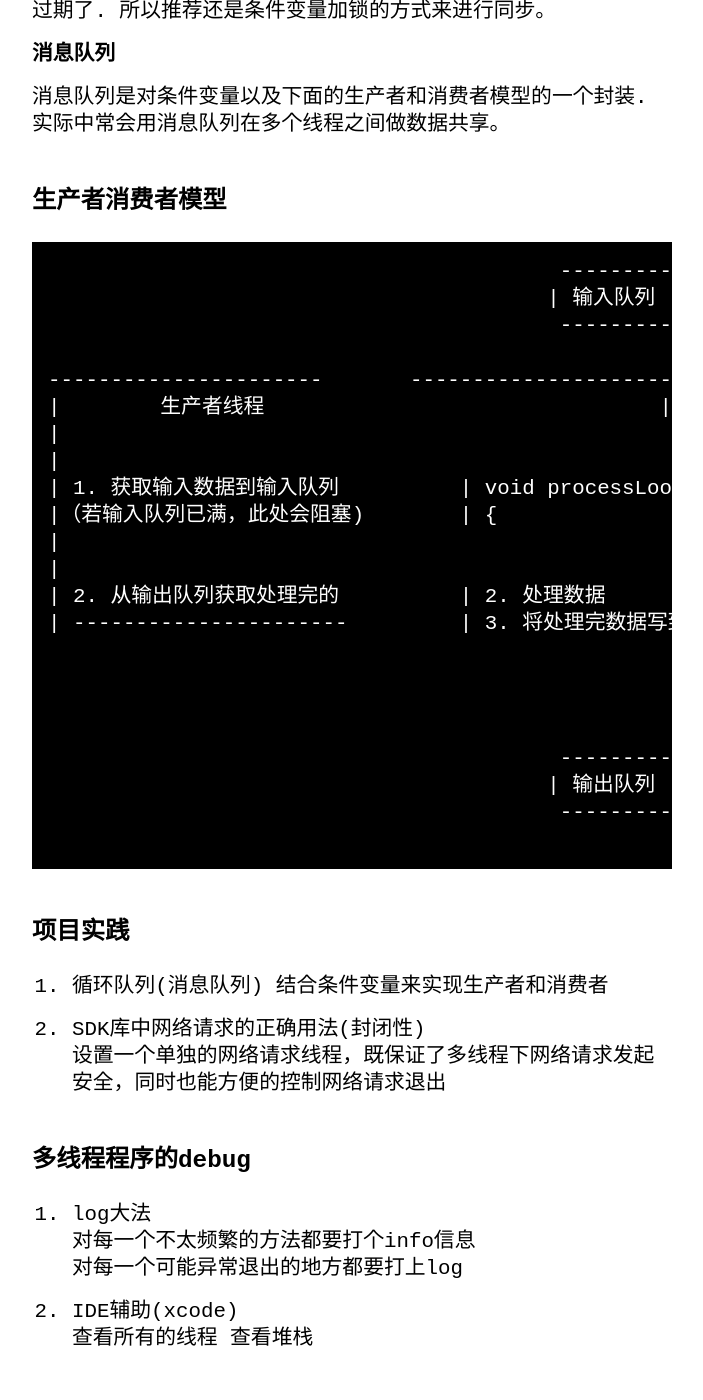
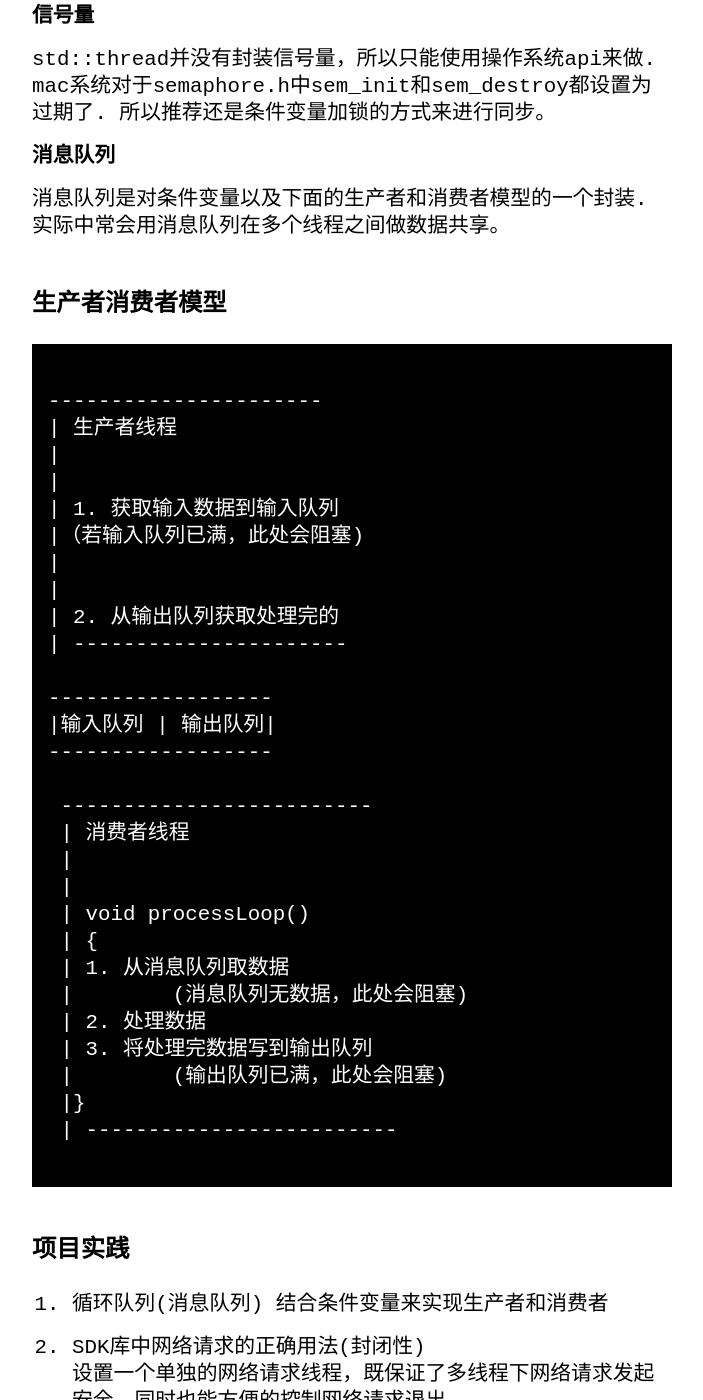
Before and after one commit to iiicp/iiicp.github.io, a Jekyll site: the page built from _posts/2021-01-04-multi-thread-programing.md, in a window 1280 px wide and 1400 px high, scrolled down 3124 px. Shown: the whole window, without its empty margins (288-991 px from the left). Built offline with Jekyll 4.4.1, drawn with Linux system fonts in a browser that asks for light colours; some of the changed text lies outside the part shown.

````diff
--- a/_posts/2021-01-04-multi-thread-programing.md
+++ b/_posts/2021-01-04-multi-thread-programing.md
@@ -70,12 +70,14 @@ std::thread提供了joinable和join，在join之前我们一般先调用joinable
 条件变量机制有两点问题需要注意，分别是**信号量丢失**和**虚假唤醒**.
 
 信号量丢失的问题
-	当被通知对象不是处于wait状态时，条件变量的notify是会被浪费掉的，所以如果要通过notify来做一些操作，被通知对象要放在循环中去处理，下一次循环时就能判断到上一次的状态修改了。
+
+当被通知对象不是处于wait状态时，条件变量的notify是会被浪费掉的，所以如果要通过notify来做一些操作，被通知对象要放在循环中去处理，下一次循环时就能判断到上一次的状态修改了。
 
 虚假唤醒问题
-	1. 系统系统有时候会唤醒条件变量，我们需要再次检测是否条件是否满足
-	2. 即使一个线程让条件变量的条件满足了，到另外等待线程执行之前，中间又导致条件不满足了也是有可能，所以还需要判断下条件是否真的满足。
-	所以解决这个问题的办法就是每次条件变量别激活时，再次检测条件的真实性。所以使用while()+wait的方式来做
+
+1. 系统系统有时候会唤醒条件变量，我们需要再次检测是否条件是否满足
+2. 即使一个线程让条件变量的条件满足了，到另外等待线程执行之前，中间又导致条件不满足了也是有可能，所以还需要判断下条件是否真的满足。
+所以解决这个问题的办法就是每次条件变量别激活时，再次检测条件的真实性。所以使用while()+wait的方式来做
 
 补充一点
 为什么条件变量需要配合mutex来用，是因为解锁和休眠等待需要保持原子操作。若不是原子操作，在解锁后，时间片被切换到另外一个线程，再次发送条件信号，让条件满足了，等时间片再次切换到当前线程的休眠等待操作时，信号已经被浪费掉了，此时仍然会阻塞。
@@ -107,27 +109,35 @@ std::thread并没有封装信号量，所以只能使用操作系统api来做. m
 ### 生产者消费者模型
 
 ```
-					 ---------
-		   			| 输入队列 |
-		   			 ---------
 
----------------------- 	     -------------------------
-| 	 生产者线程				 | 消费者线程
-|							 |
-|							 |
-| 1. 获取输入数据到输入队列		 | void processLoop()
-|（若输入队列已满，此处会阻塞)	 | {
-|							 | 1. 从消息队列取数据
-|							 |	  (消息队列无数据，此处会阻塞)
-| 2. 从输出队列获取处理完的		 | 2. 处理数据
-| ----------------------	 | 3. 将处理完数据写到输出队列
-							 |	  (输出队列已满，此处会阻塞)
-							 |}
-							 | -------------------------
+----------------------
+| 生产者线程
+|
+|
+| 1. 获取输入数据到输入队列
+|（若输入队列已满，此处会阻塞)
+|
+|
+| 2. 从输出队列获取处理完的
+| ----------------------
 
-					 ---------
-		   			| 输出队列 |
-		   			 ---------
+------------------
+|输入队列 | 输出队列|
+------------------
+
+ -------------------------
+ | 消费者线程
+ |
+ |
+ | void processLoop()
+ | {
+ | 1. 从消息队列取数据
+ |	  (消息队列无数据，此处会阻塞)
+ | 2. 处理数据
+ | 3. 将处理完数据写到输出队列
+ |	  (输出队列已满，此处会阻塞)
+ |}
+ | -------------------------
 
 ```
 
````
Also changed, not shown: _posts/2021-01-05-network-programming.md (+24 -0 lines).
